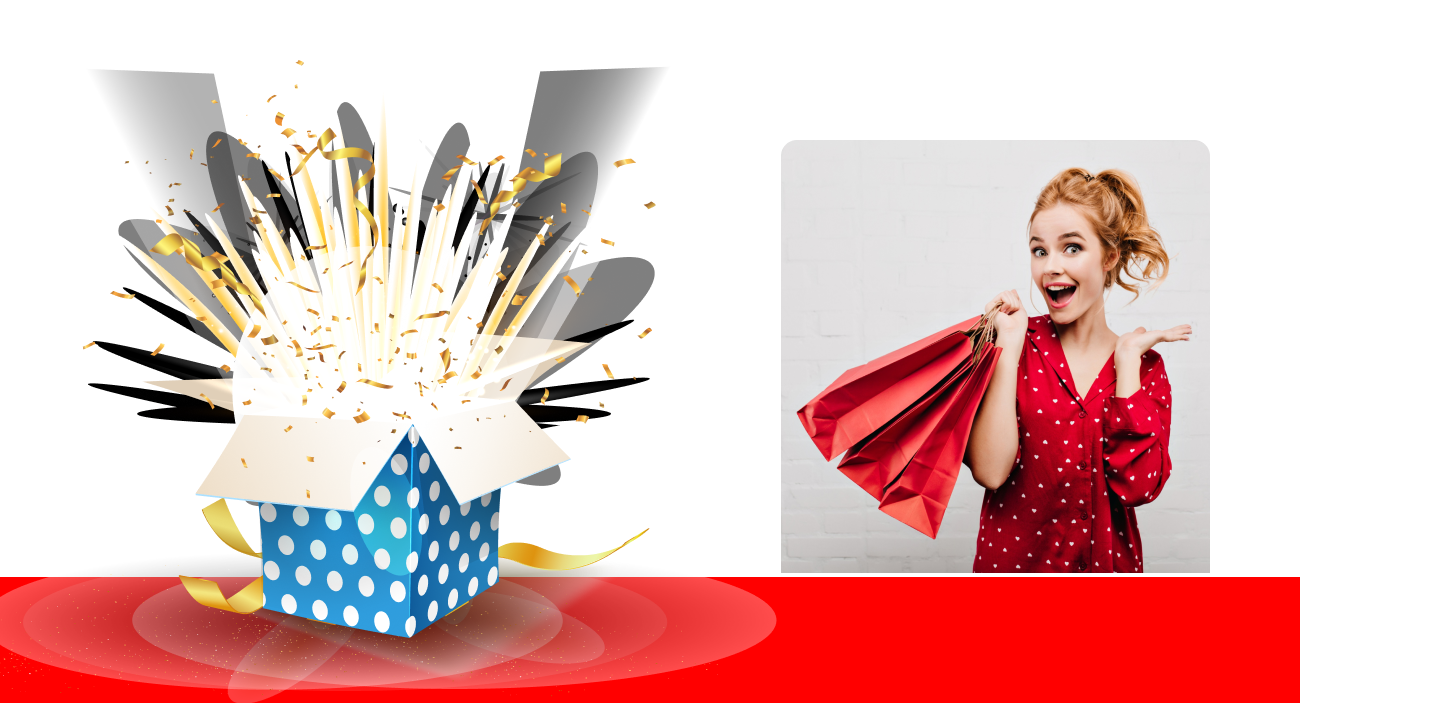
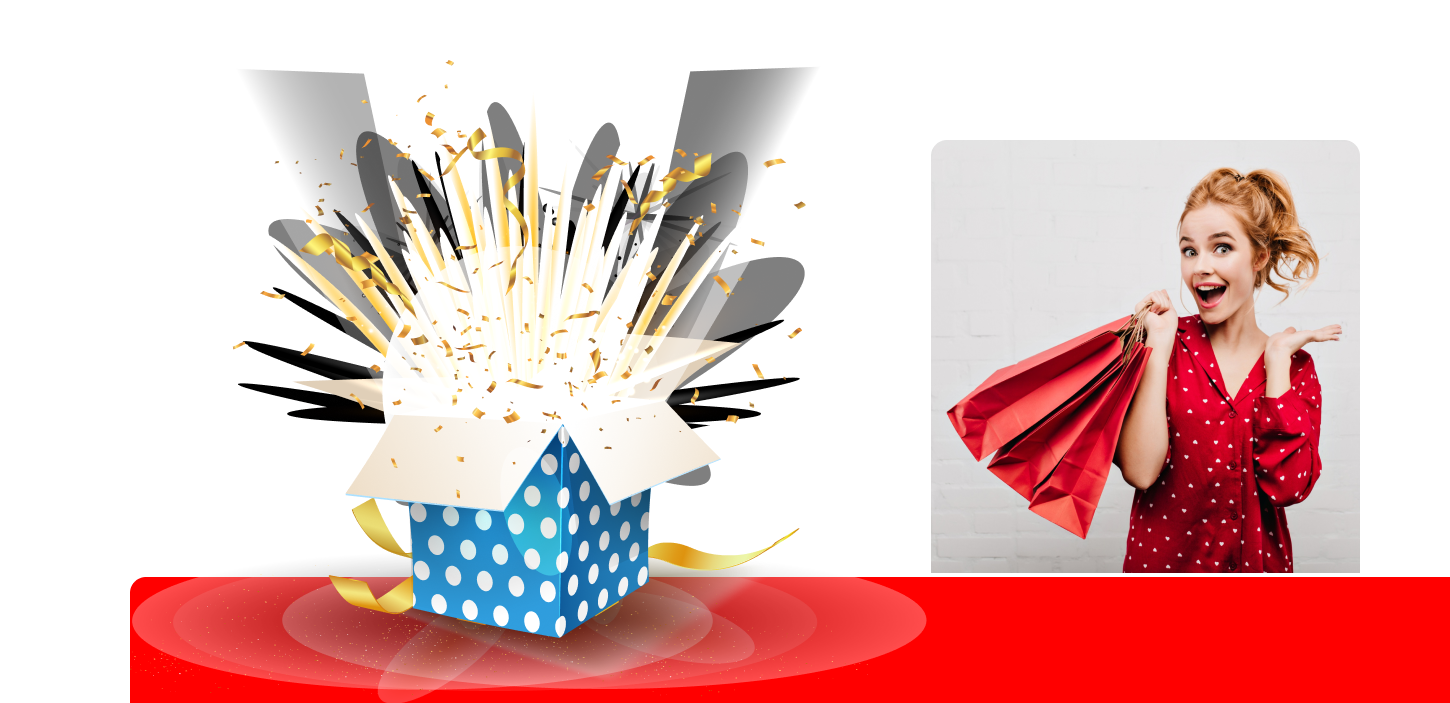
Before and after one commit to mdsalehin/Assignment-1, a plain HTML site: page index.html in a window 1280 px wide. Shown: the part 3961-4664 px from the top of the page, 1450 px wide, since content can reach past the window. Drawn offline with Linux system fonts and the light colour scheme.

Commit message:
almost_done

```diff
--- a/styles/portfolio.css
+++ b/styles/portfolio.css
@@ -204,11 +204,10 @@ text-transform: uppercase;
 
 
 .today{
-    margin-left: 50px;
     display: flex;
     justify-content: center;
     align-items: center;
-    margin: auto;
+    margin-left: 300px;
 
 }
 
```
Also changed, not shown: index.html (line endings or trailing spaces).
